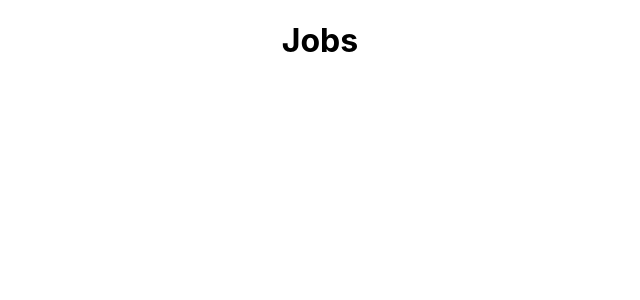
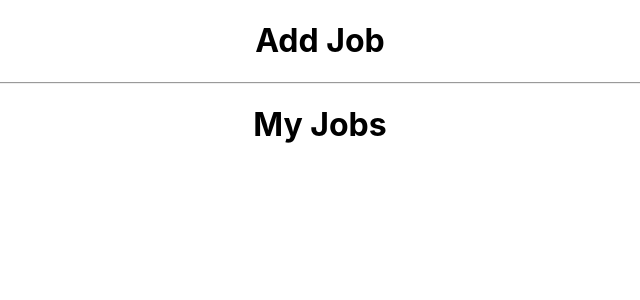
Before and after one commit to qfuggett/Job-Application-Tracker, a React (Create React App) app in the folder jobs-client/: page / in a window 1280 px wide. Shown: the top 300 px of the page, without its empty margins (320-960 px from the left). Built offline with nearby package versions, Linux system fonts and the light colour scheme.

Commit message:
add connect and mapStateToProps

```diff
--- a/jobs-client/package.json
+++ b/jobs-client/package.json
@@ -2,6 +2,7 @@
   "name": "jobs-client",
   "version": "0.1.0",
   "private": true,
+  "proxy": "http://localhost:3001",
   "dependencies": {
     "@testing-library/jest-dom": "^5.11.4",
     "@testing-library/react": "^11.1.0",
--- a/jobs-client/src/App.js
+++ b/jobs-client/src/App.js
@@ -1,15 +1,34 @@
 import React, {Component} from 'react'
 import './App.css';
+import { connect } from 'react-redux'
 
 class App extends Component {
 
   render(){
+
+    const jobsLis = this.props.jobs.map(jb => <li key={jb.id}>{jb.title} - {jb.applied ? "Applied" : "Did Not Apply"}</li>)
+
     return (
       <div className="App">
-        <h1>Jobs</h1>
+        <h1>Add Job</h1>
+
+        <hr/>
+        <h1>My Jobs</h1>
+        <ul>
+          {this.props.loading? <h4>Loading . . . . . .</h4> : jobsLis}
+        </ul>
       </div>
     );
   }
 }
 
-export default App;
+//allows you to access state through props
+const mapStateToProps = state => {
+  console.log("state testing", state)
+  return {
+    jobs: state.jobReducer.jobs,
+    loading: state.jobReducer.loading
+  }
+}
+
+export default connect(mapStateToProps)(App);
```
